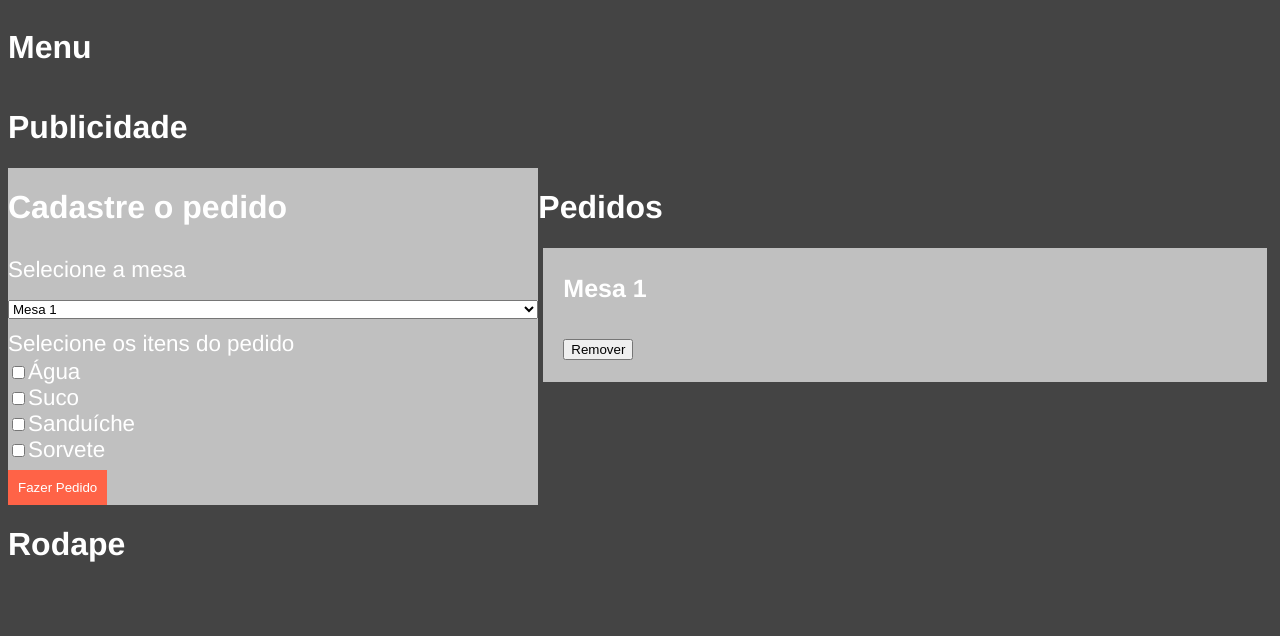
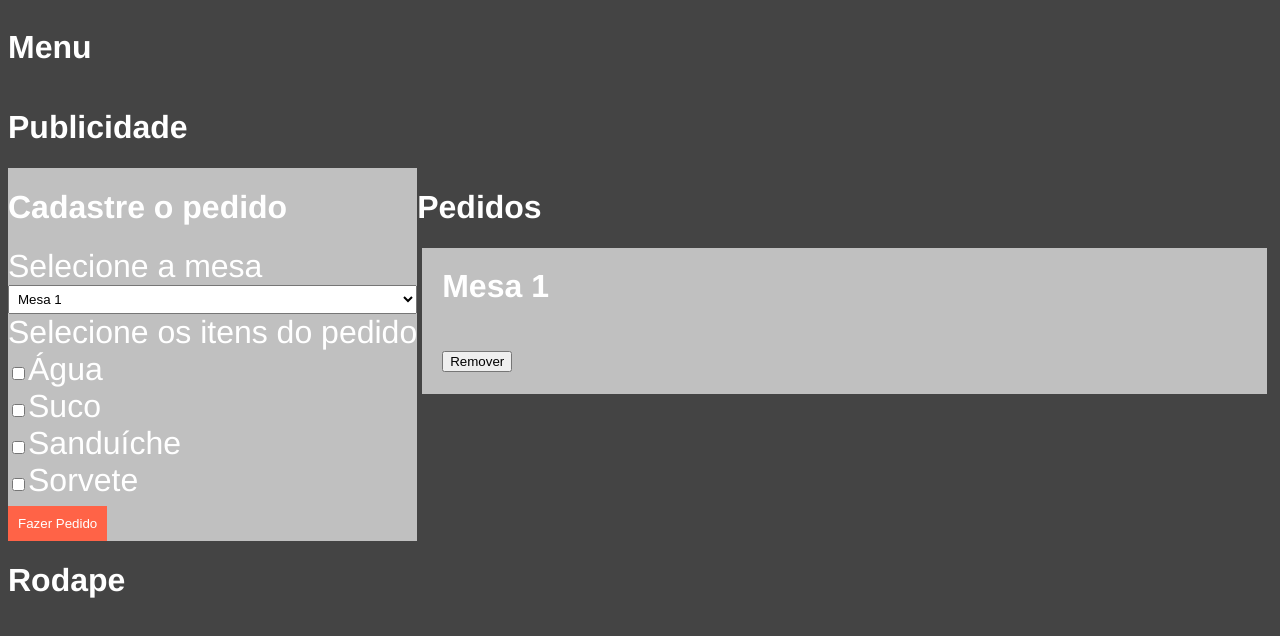
Before and after one commit to danielaraujodelucena/nice-food, a React (Create React App) app: page / in a window 1280 px wide. Both pictures are taken after a click on the button "Fazer Pedido". Shown: the top 636 px of the page. Built offline with nearby package versions, Linux system fonts and the light colour scheme.

Commit message:
using styled-components

```diff
--- a/src/App.js
+++ b/src/App.js
@@ -1,6 +1,5 @@
 import { Provider } from 'react-redux';
 import store from './store';
-import './index.css';
 
 import Formulario from "./components/Formulario";
 import Publicidade from "./components/Publicidade";
--- a/src/components/Formulario.js
+++ b/src/components/Formulario.js
@@ -1,6 +1,8 @@
 import { connect } from "react-redux";
 import React, { Component } from "react";
 import PedidoActions from "../actions/PedidoActions";
+
+import { FormStyle, FormStyleLabel, FormStyleSelect, FormStyleButton } from "../styles";
 class Formulario extends Component {
     /*
         Montagem: quando o componente está sendo criado na DOM
@@ -66,11 +68,11 @@ class Formulario extends Component {
 
         return(
             <>
-                <div className="flex-item formulario">
+                <FormStyle>
                     <h1>Cadastre o pedido</h1>
                     <form onSubmit={cadastrarPedido} id="add-form">
-                        <label>Selecione a mesa</label>
-                        <select id="mesa">
+                        <FormStyleLabel>Selecione a mesa</FormStyleLabel>
+                        <FormStyleSelect id="mesa">
                             {
                                 this.state.mesas.map((mesa, index) =>
                                     <option
@@ -81,9 +83,9 @@ class Formulario extends Component {
                                         {mesa}
                                     </option>)
                             }
-                        </select>
+                        </FormStyleSelect>
 
-                        <label>Selecione os itens do pedido</label>
+                        <FormStyleLabel>Selecione os itens do pedido</FormStyleLabel>
 
                         {
                             this.state.itens.map((item, index) =>
@@ -98,9 +100,9 @@ class Formulario extends Component {
                                 </div>)
                         }
 
-                        <button type="submit">Fazer Pedido</button>
+                        <FormStyleButton type="submit">Fazer Pedido</FormStyleButton>
                     </form>
-                </div>
+                </FormStyle>
             </>
         );
     }
--- a/src/components/Pedido.js
+++ b/src/components/Pedido.js
@@ -1,9 +1,9 @@
 import React, { Component } from 'react';
 import { connect } from "react-redux";
 
-import '../index.css';
+import PedidoActions from '../actions/PedidoActions';
+import { PedidoStyle } from '../styles';
 
-import PedidoActions from '../actions/PedidoActions';
 class Pedido extends Component {
     componentDidMount() {
         console.log('Um pedido foi criado/renderizado');
@@ -16,11 +16,11 @@ class Pedido extends Component {
     render(){
         return(
             <>
-                <div className='flex-item pedido'>
+                <PedidoStyle className='flex-item'>
                     <b>{this.props.pedido.mesa}</b>
                     <p>{this.props.pedido.itens}</p>
                     <button onClick={() => this.props.removerPedido(this.props.pedido)}>Remover</button>
-                </div>
+                </PedidoStyle>
             </>
         )
     }
--- a/src/components/Pedidos.js
+++ b/src/components/Pedidos.js
@@ -2,19 +2,22 @@ import React, { Component } from 'react';
 import { connect } from "react-redux";
 
 import Pedido from './Pedido';
+import { PedidosStyle, ListPedidosStyle } from '../styles';
 class Pedidos extends Component {
     render(){
         return(
-            <div className="flex-item pedidos">
+            <PedidosStyle className='flex-item'>
                 <h1>Pedidos</h1>
-                <div className='list-pedidos'>
+                <ListPedidosStyle>
                     {this.props.pedidos.map((pedido, index) => (
                         <div key={index}>
                             <Pedido pedido={pedido}/>
                         </div>
                     ))}
-                </div>
-            </div>
+                </ListPedidosStyle>
+
+            </PedidosStyle>
+
         )
     }
 }
--- a/src/index.css
+++ /dev/null
@@ -1,99 +0,0 @@
-body{
-    background-color: #444;
-    color: #fff;
-    font-family: 'Franklin Gothic Medium', 'Arial Narrow', Arial, sans-serif;
-    font-size: 2rem;
-}
-
-h1{
-    font-size: 1em;
-    width: 100%;
-}
-
-.flexbox-container-header{
-    display: flex;
-    flex-direction:column;
-    justify-content: center;
-    flex-wrap: wrap;
-}
-
-.flexbox-container-content{
-    display: flex;
-    flex-direction: row;
-    justify-content: flex-start;
-    flex-wrap: wrap;
-}
-
-.flexbox-container-footer{
-    display: flex;
-    flex-direction: row;
-    justify-content: flex-start;
-    flex-wrap: wrap;
-}
-
-/* FORM */
-
-.formulario{
-    align-self: stretch;
-    flex-wrap: wrap;
-    background-color: #C0C0C0	;
-}
-
-.formulario label{
-    width: 100%;
-    font-size: 0.7em;
-}
-
-.formulario select{
-    width: 100%;
-}
-
-.checkbox{
-    font-size: 0.7em;
-}
-
-.formulario button{
-    padding: 10px;
-    background-color:tomato;
-    color: #fff;
-    border: 0ch;
-}
-
-.formulario button:hover{
-    background-color:salmon;
-    color: #fff;
-}
-
-/* PEDIDOS */
-
-.pedidos{
-    flex-grow: 1;
-    align-self: stretch;
-}
-
-.list-pedidos{
-    flex-direction: row;
-    flex-wrap: wrap;
-}
-
-/* PEDIDO */
-
-.pedido{
-    padding: 20px;
-    background-color:#C0C0C0;
-    margin: 5px;
-}
-
-.pedido b{
-    font-size: 25px;
-}
-
-.pedido p{
-    font-size: 20px;
-}
-
-/* PUBLICIDADE */
-
-.publicidade{
-
-}
--- a/src/index.js
+++ b/src/index.js
@@ -1,4 +1,4 @@
-import './index.css';
+import { GlobalStyle } from './styles';
 
 import React from 'react';
 import ReactDOM from 'react-dom/client';
@@ -7,6 +7,7 @@ import App from './App';
 const root = ReactDOM.createRoot(document.getElementById('root'));
 root.render(
   <React.StrictMode>
+    <GlobalStyle selectedColor='#444' />
     <App />
   </React.StrictMode>
 );
--- a/src/styles.js
+++ b/src/styles.js
@@ -0,0 +1,75 @@
+import styled, {createGlobalStyle} from "styled-components";
+
+export const GlobalStyle = createGlobalStyle`
+    body{
+        background-color: ${props => props.selectedColor};
+        color: #fff;
+        font-family: 'Franklin Gothic Medium', 'Arial Narrow', Arial, sans-serif;
+        font-size: 2rem;
+    }
+
+    h1{
+        font-size: 1em;
+        width: 100%;
+    }
+
+    .flexbox-container-header{
+        display: flex;
+        flex-direction:column;
+        justify-content: center;
+        flex-wrap: wrap;
+    }
+
+    .flexbox-container-content{
+        display: flex;
+        flex-direction: row;
+        justify-content: flex-start;
+        flex-wrap: wrap;
+    }
+
+    .flexbox-container-footer{
+        display: flex;
+        flex-direction: row;
+        justify-content: flex-start;
+        flex-wrap: wrap;
+    }
+`;
+
+export const FormStyle = styled.div`
+    align-self: stretch;
+    flex-wrap: wrap;
+    background-color: #C0C0C0;
+`;
+
+export const FormStyleLabel = styled.label`
+    display: block;
+`;
+
+export const FormStyleSelect = styled.select`
+    display: block;
+    padding: 5px;
+    width: 100%;
+`;
+
+export const FormStyleButton = styled.button`
+    padding: 10px;
+    background-color:tomato;
+    color: #fff;
+    border: 0ch;
+`;
+
+export const PedidosStyle = styled.div`
+    flex-grow: 1;
+    align-self: stretch;
+`;
+
+export const ListPedidosStyle = styled.div`
+    flex-direction: row;
+    flex-wrap: wrap;
+`;
+
+export const PedidoStyle = styled.div`
+    padding: 20px;
+    background-color:#C0C0C0;
+    margin: 5px;
+`;
```
